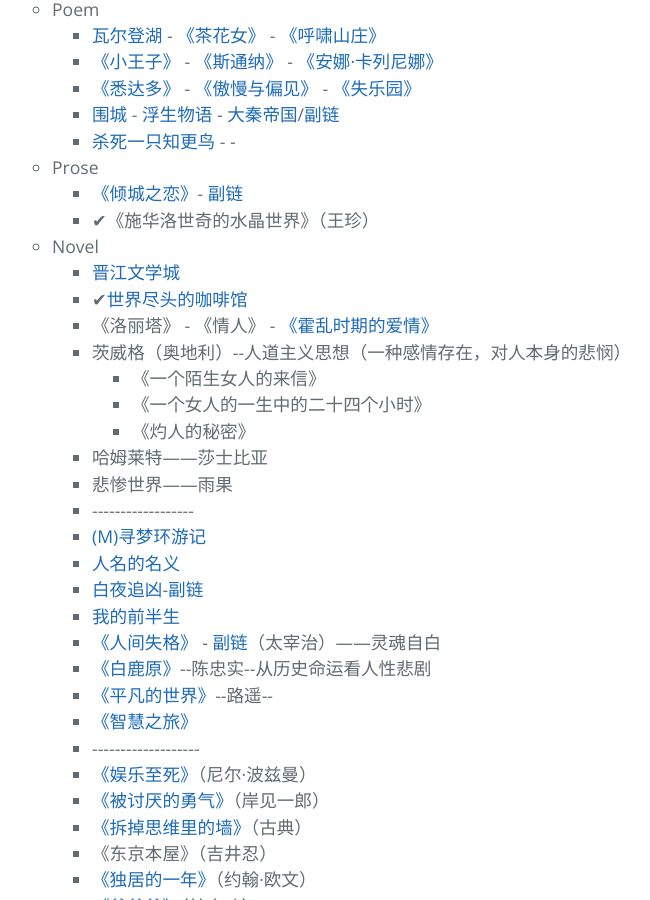
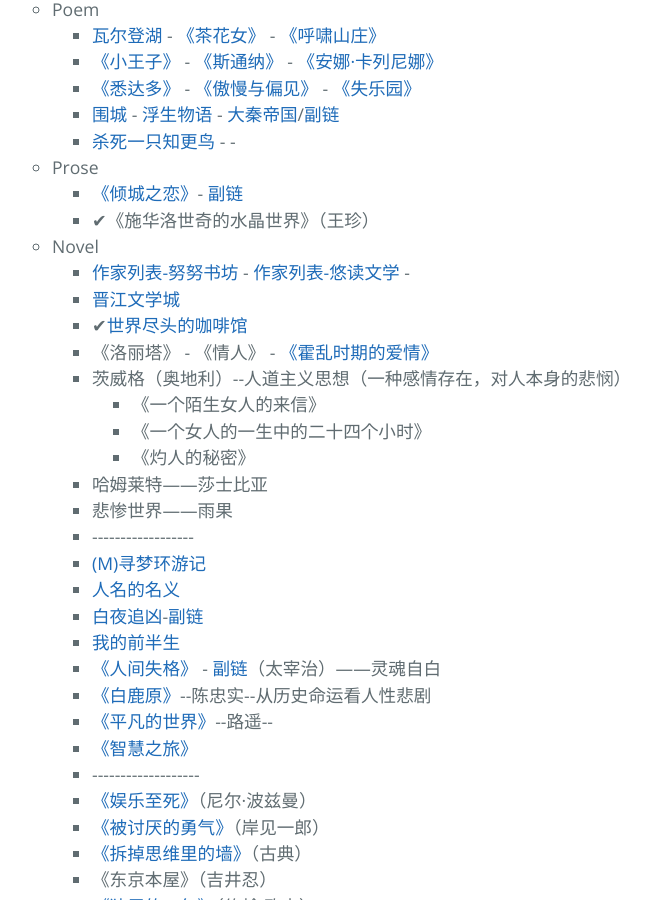
Before and after one commit to AmbroseRen/test, a Jekyll site: the page built from Library/BookListsOne.md, in a window 1280 px wide and 900 px high, scrolled down 3041 px. Shown: the whole window, without its empty margins (252-902 px from the left). Built offline with Jekyll 4.4.1, drawn with Linux system fonts in a browser that asks for light colours; our own code applies the rules of GitHub Pages for plain Markdown files; the repository's description, which GitHub fills in, is left out.

Commit message:
Update BookListsOne.md

```diff
--- a/Library/BookListsOne.md
+++ b/Library/BookListsOne.md
@@ -180,7 +180,8 @@
             </li>
             <li id="novel">Novel
                 <ul>
-                    <li><a href="http://www.jjwxc.net/bookbase_slave.php?orderstr=2">晋江文学城</a></li>
+                    <li><a href="https://www.kanunu8.com/files/writer/">作家列表-努努书坊</a> - <a href="https://www.yooread.net/writer/">作家列表-悠读文学</a> - <a href=""></a></li>
+		    <li><a href="http://www.jjwxc.net/bookbase_slave.php?orderstr=2">晋江文学城</a></li>
                     <li>✔<a href="https://cdn.jsdelivr.net/gh/AmbroseRen/Picture@master/book/Literature/Novel/《世界尽头的咖啡馆》万洁 【美】约翰·史崔勒基【文字版_PDF电子书_下载】.pdf">世界尽头的咖啡馆</a></li>
                     <li>《洛丽塔》 - 《情人》 - <a href="https://cdn.jsdelivr.net/gh/AmbroseRen/Picture@master/book/Literature/Novel/霍乱时期的爱情.pdf">《霍乱时期的爱情》</a></li>
                     <li>茨威格（奥地利）--人道主义思想（一种感情存在，对人本身的悲悯）
```
